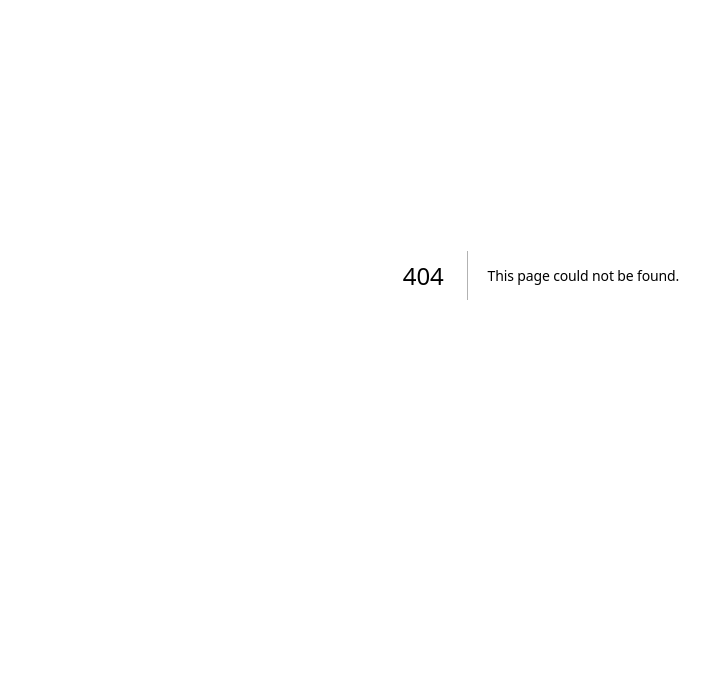
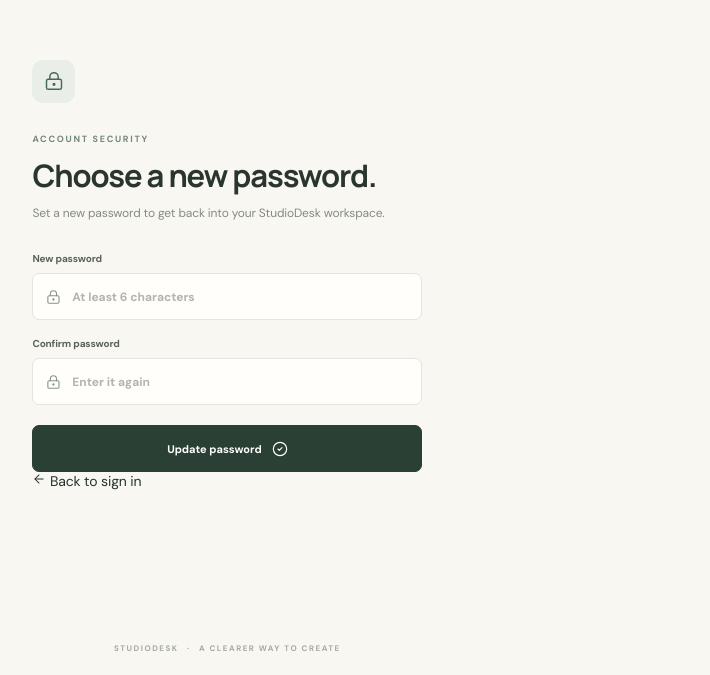
Before and after one commit to Moizzshahid/StudioDesk, a Next.js app: page /reset-password in a window 1280 px wide. Before the commit this address had no page. Shown: the part 125-800 px from the top of the page, without its empty margins (99-809 px from the left). Built offline with nearby package versions, Linux system fonts and the light colour scheme; no server answers.

Commit message:
feat: add secure password reset completion screen

```diff
--- /dev/null
+++ b/app/reset-password/page.tsx
@@ -0,0 +1,28 @@
+"use client";
+
+import { useState } from "react";
+import { useRouter } from "next/navigation";
+import { ArrowLeft, CheckCircle2, LockKeyhole } from "lucide-react";
+import Link from "next/link";
+import { supabase } from "@/lib/supabase";
+
+export default function ResetPasswordPage(){
+ const router=useRouter();
+ const [password,setPassword]=useState("");
+ const [confirm,setConfirm]=useState("");
+ const [message,setMessage]=useState("");
+ const [busy,setBusy]=useState(false);
+ async function submit(event:React.FormEvent<HTMLFormElement>){
+  event.preventDefault();setMessage("");
+  if(password.length<6){setMessage("Use at least 6 characters for your password.");return}
+  if(password!==confirm){setMessage("The passwords do not match.");return}
+  setBusy(true);
+  try{
+   const {error}=await supabase.auth.updateUser({password});
+   if(error)throw error;
+   setMessage("Your password has been updated. Taking you to your workspace…");
+   window.setTimeout(()=>router.replace("/dashboard"),900);
+  }catch(error){setMessage(error instanceof Error?error.message:"Could not update your password. Request a new reset email and try again.")}finally{setBusy(false)}
+ }
+ return <main className="auth auth-premium reset-auth"><section className="auth-panel"><div className="auth-box"><div className="auth-symbol"><LockKeyhole size={20}/></div><div className="auth-kicker">ACCOUNT SECURITY</div><h2>Choose a new password.</h2><p className="auth-subtitle">Set a new password to get back into your StudioDesk workspace.</p><form className="auth-premium-form" onSubmit={submit}><label>New password<div className="auth-input"><LockKeyhole size={16}/><input type="password" required minLength={6} autoComplete="new-password" value={password} onChange={e=>setPassword(e.target.value)} placeholder="At least 6 characters"/></div></label><label>Confirm password<div className="auth-input"><LockKeyhole size={16}/><input type="password" required minLength={6} autoComplete="new-password" value={confirm} onChange={e=>setConfirm(e.target.value)} placeholder="Enter it again"/></div></label><button className="auth-submit" disabled={busy}>{busy?"Updating…":"Update password"} <CheckCircle2 size={16}/></button></form>{message&&<div className="auth-message" role="status">{message}</div>}<Link className="reset-back" href="/login"><ArrowLeft size={14}/> Back to sign in</Link></div><div className="auth-panel-footer">STUDIODESK <span>·</span> A CLEARER WAY TO CREATE</div></section></main>
+}
```
